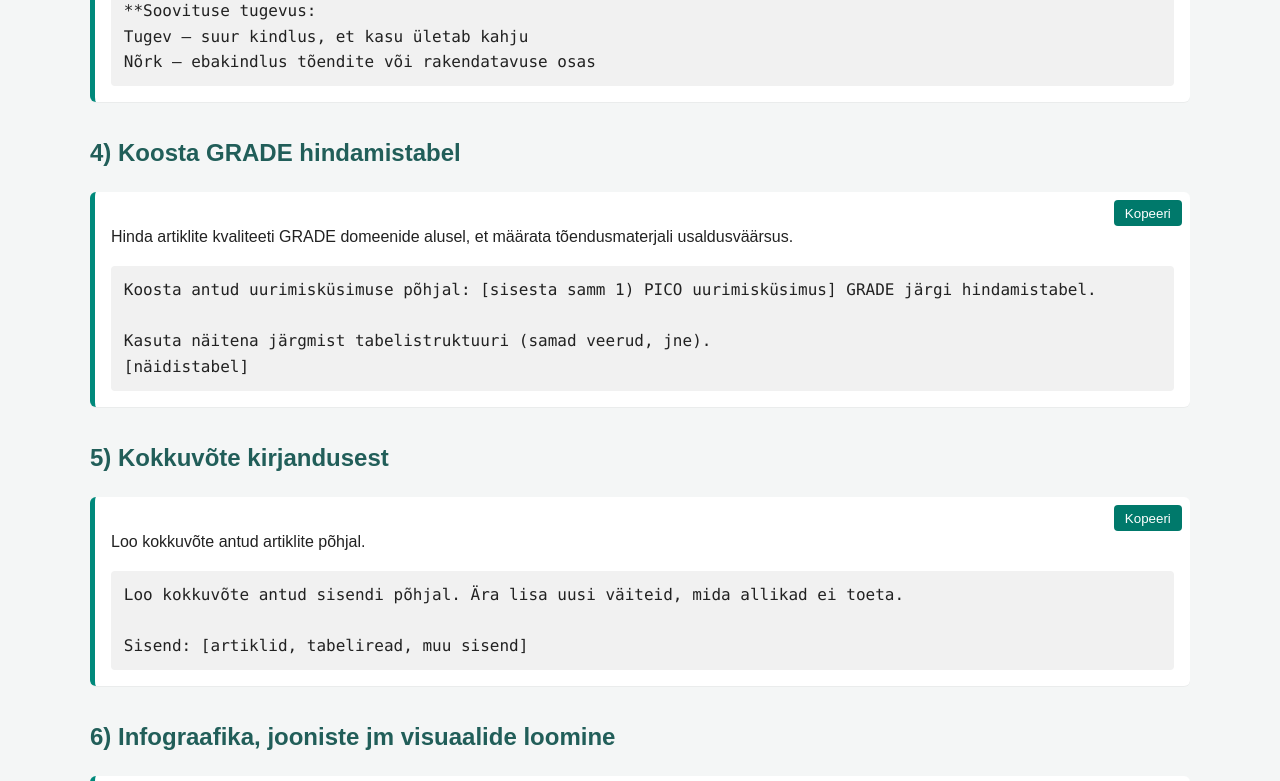
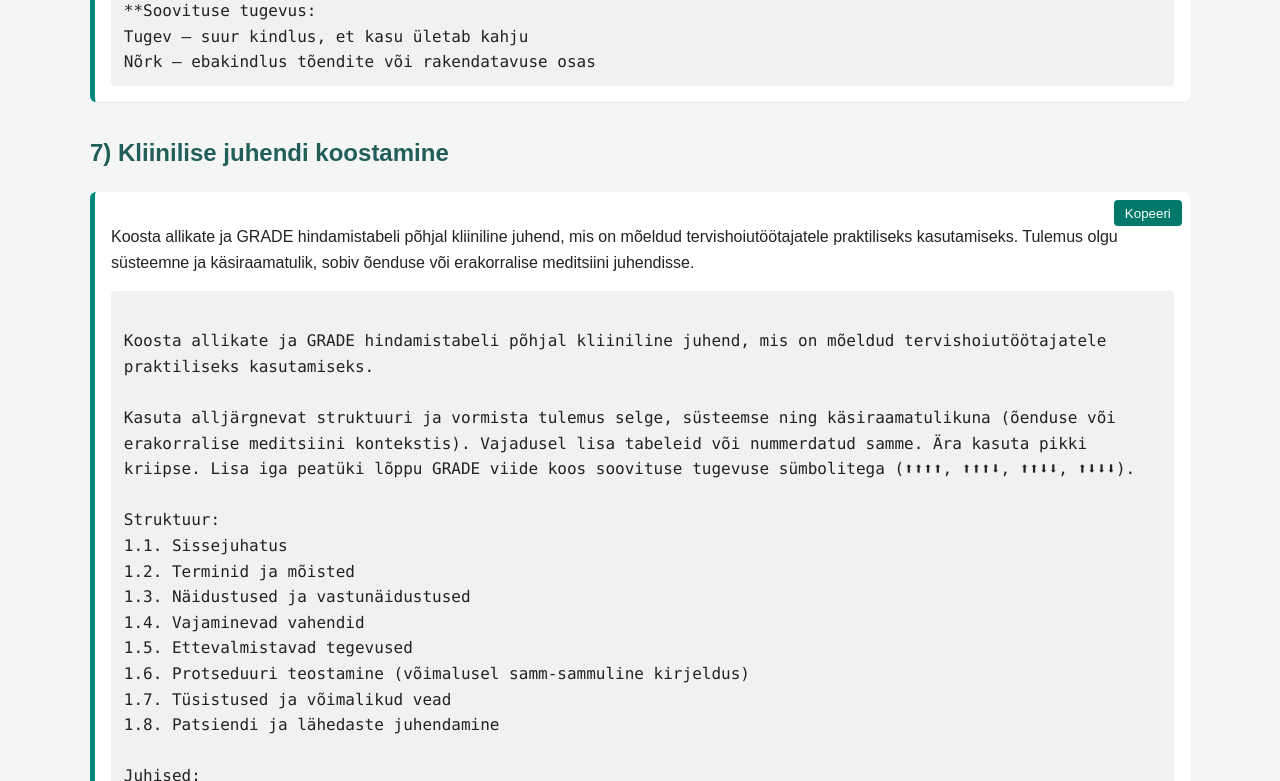
Before and after one commit to ellivalla/tervishoiupromptid, a plain HTML site: page index.html in a window 1280 px wide. Shown: the part 2620-3401 px from the top of the page. Drawn offline with Linux system fonts and the light colour scheme.

Commit message:
Update index.html

```diff
--- a/index.html
+++ b/index.html
@@ -121,26 +121,41 @@ Nõrk – ebakindlus tõendite või rakendatavuse osas</code>
 </div>
 
 
+<h2>7) Kliinilise juhendi koostamine</h2>
+<div class="prompt-block">
+  <p>Koosta allikate ja GRADE hindamistabeli põhjal kliiniline juhend, mis on mõeldud tervishoiutöötajatele praktiliseks kasutamiseks. Tulemus olgu süsteemne ja käsiraamatulik, sobiv õenduse või erakorralise meditsiini juhendisse.</p>
+  <button class="copy-btn" onclick="copyPrompt(this)">Kopeeri</button>
+  <code>
+Koosta allikate ja GRADE hindamistabeli põhjal kliiniline juhend, mis on mõeldud tervishoiutöötajatele praktiliseks kasutamiseks.
 
-  <h2>4) Koosta GRADE hindamistabel</h2>
-  <div class="prompt-block">
-    <p>Hinda artiklite kvaliteeti GRADE domeenide alusel, et määrata tõendusmaterjali usaldusväärsus.</p>
-    <button class="copy-btn" onclick="copyPrompt(this)">Kopeeri</button>
-    <code>Koosta antud uurimisküsimuse põhjal: [sisesta samm 1) PICO uurimisküsimus] GRADE järgi hindamistabel.
+Kasuta alljärgnevat struktuuri ja vormista tulemus selge, süsteemse ning käsiraamatulikuna (õenduse või erakorralise meditsiini kontekstis). Vajadusel lisa tabeleid või nummerdatud samme. Ära kasuta pikki kriipse. Lisa iga peatüki lõppu GRADE viide koos soovituse tugevuse sümbolitega (⬆⬆⬆⬆, ⬆⬆⬆⬇, ⬆⬆⬇⬇, ⬆⬇⬇⬇).
 
-Kasuta näitena järgmist tabelistruktuuri (samad veerud, jne).
-[näidistabel]
-</code>
+Struktuur:
+1.1. Sissejuhatus
+1.2. Terminid ja mõisted
+1.3. Näidustused ja vastunäidustused
+1.4. Vajaminevad vahendid
+1.5. Ettevalmistavad tegevused
+1.6. Protseduuri teostamine (võimalusel samm-sammuline kirjeldus)
+1.7. Tüsistused ja võimalikud vead
+1.8. Patsiendi ja lähedaste juhendamine
+
+Juhised:
+- Tõlgenda GRADE tabeli infot nii, et iga jaotuse lõppu lisatakse “Tõendus ja viited:” koos allika nime ja GRADE sümbolitega.
+- Kui mõne jaotise kohta pole piisavat infot, kirjuta „Ei rakendu“ või „Puudub tõendus“.
+- Hoia toon professionaalne ja neutraalne.
+- Väljundi vormistus sobigu kliinilise juhendi dokumendiks või veebilehe sisuplokiks (nt Markdown või HTML).
+- Ära lisa täiendavat sisu väljapoole struktuuri.
+
+Näide pealkirjastamiseks:
+🩺 [Protseduuri nimi] – kliiniline juhend
+  </code>
+  <div class="inline-actions" aria-label="Kiirlingid">
+    <a class="btn-secondary" href="https://chat.openai.com/" target="_blank" rel="noopener" aria-label="Ava ChatGPT juhendi koostamiseks">Ava ChatGPT</a>
   </div>
+</div>
 
-  <h2>5) Kokkuvõte kirjandusest</h2>
-  <div class="prompt-block">
-    <p>Loo kokkuvõte antud artiklite põhjal.</p>
-    <button class="copy-btn" onclick="copyPrompt(this)">Kopeeri</button>
-    <code>Loo kokkuvõte antud sisendi põhjal. Ära lisa uusi väiteid, mida allikad ei toeta.
 
-Sisend: [artiklid, tabeliread, muu sisend]</code>
-  </div>
 
   <h2>6) Infograafika, jooniste jm visuaalide loomine</h2>
   <div class="prompt-block">
```
